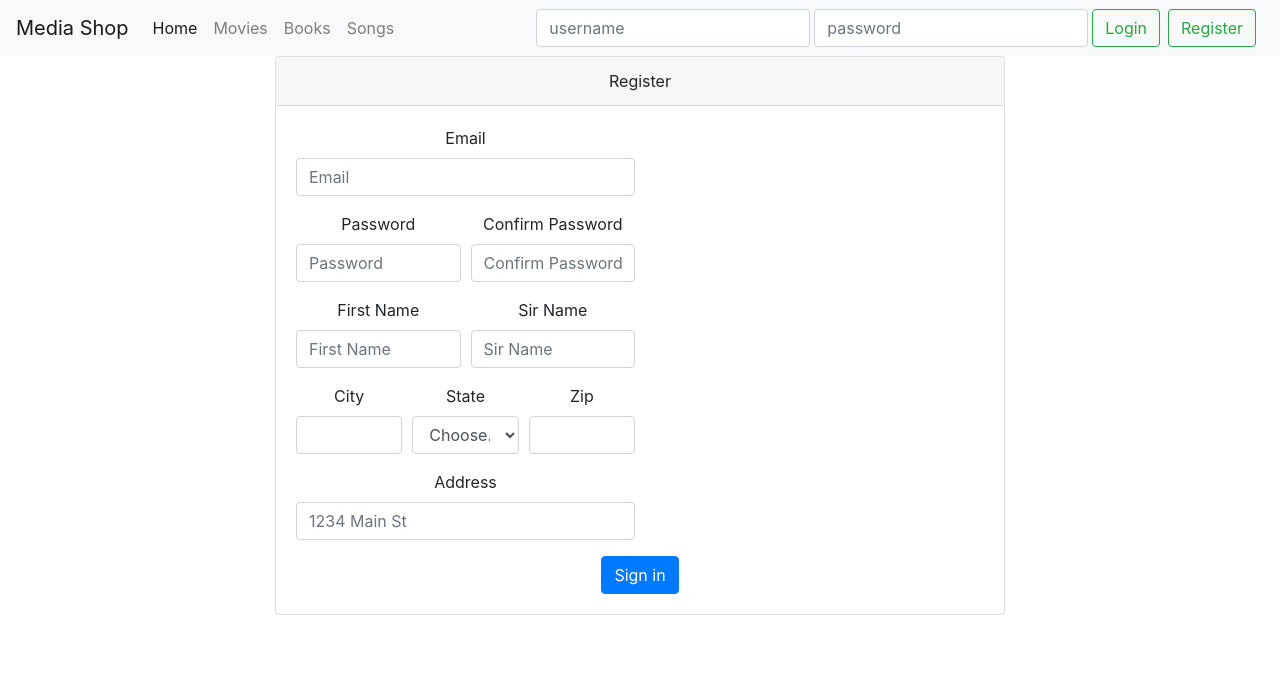
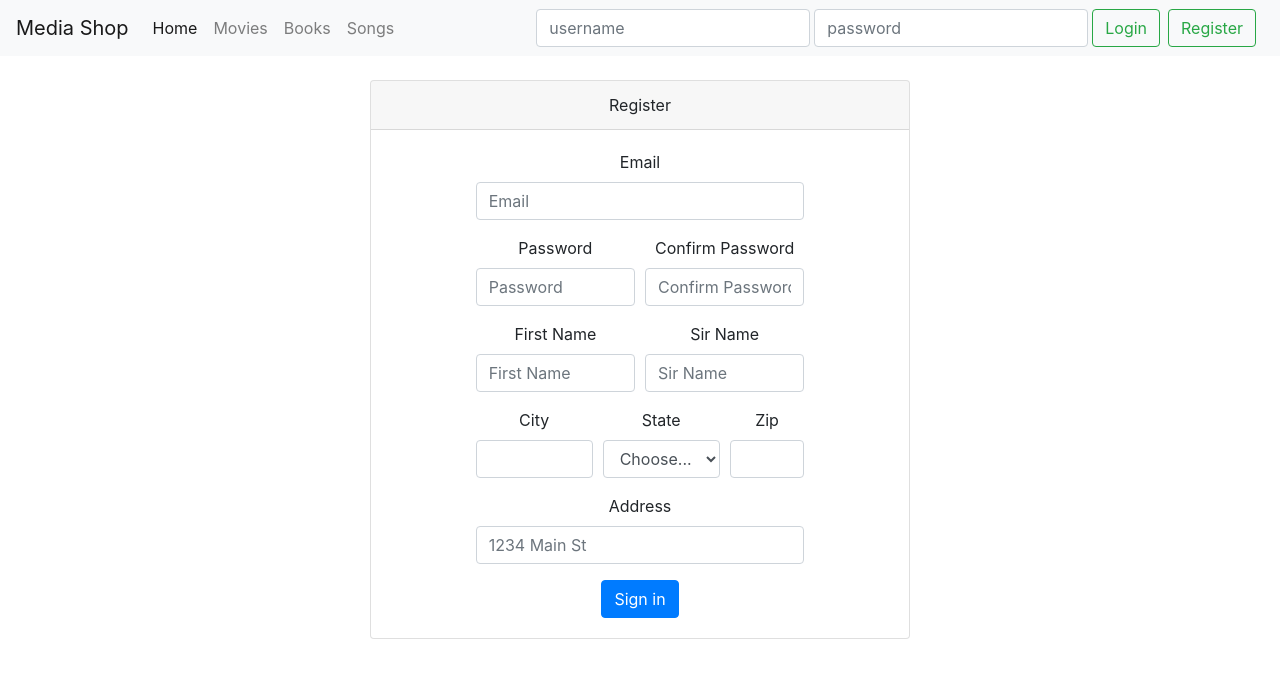
Before and after one commit to jakimcho/MediaShop, a React (Create React App) app: page /registration in a window 1280 px wide. Shown: the top 678 px of the page. Built offline with nearby package versions, Linux system fonts and the light colour scheme.

Commit message:
Finished Registration UI

```diff
--- a/src/components/registrationPage.jsx
+++ b/src/components/registrationPage.jsx
@@ -4,15 +4,15 @@ class RegistrationPage extends Component {
   state = {};
   render() {
     return (
-      <div class="cotainer">
-        <div class="row justify-content-center">
-          <div class="col-md-8">
-            <div class="card">
-              <div class="card-header">Register</div>
-              <div class="card-body">
-                <form>
-                  <div className="form-row">
-                    <div className="form-group col-md-6">
+      <div className="cotainer mt-4">
+        <div className="row justify-content-center">
+          <div className="col-md-6">
+            <div className="card">
+              <div className="card-header">Register</div>
+              <div className="card-body">
+                <form className="justify-content-center">
+                  <div className="form-row justify-content-center">
+                    <div className="form-group col-md-8">
                       <label for="inputEmail4">Email</label>
                       <input
                         type="email"
@@ -23,8 +23,8 @@ class RegistrationPage extends Component {
                     </div>
                   </div>
 
-                  <div className="form-row">
-                    <div className="form-group col-md-3">
+                  <div className="form-row justify-content-center">
+                    <div className="form-group col-md-4">
                       <label for="inputPassword4">Password</label>
                       <input
                         type="password"
@@ -33,7 +33,7 @@ class RegistrationPage extends Component {
                         placeholder="Password"
                       />
                     </div>
-                    <div className="form-group col-md-3">
+                    <div className="form-group col-md-4">
                       <label for="confirmPassword">Confirm Password</label>
                       <input
                         type="password"
@@ -44,8 +44,8 @@ class RegistrationPage extends Component {
                     </div>
                   </div>
 
-                  <div className="form-row">
-                    <div className="form-group col-md-3">
+                  <div className="form-row justify-content-center">
+                    <div className="form-group col-md-4">
                       <label for="userFirstName">First Name</label>
                       <input
                         type="text"
@@ -54,7 +54,7 @@ class RegistrationPage extends Component {
                         placeholder="First Name"
                       />
                     </div>
-                    <div className="form-group col-md-3">
+                    <div className="form-group col-md-4">
                       <label for="userSirName">Sir Name</label>
                       <input
                         type="text"
@@ -65,8 +65,8 @@ class RegistrationPage extends Component {
                     </div>
                   </div>
 
-                  <div className="form-row">
-                    <div className="form-group col-md-2">
+                  <div className="form-row justify-content-center">
+                    <div className="form-group col-md-3">
                       <label for="inputCity">City</label>
                       <input
                         type="text"
@@ -74,7 +74,7 @@ class RegistrationPage extends Component {
                         id="inputCity"
                       />
                     </div>
-                    <div className="form-group col-md-2">
+                    <div className="form-group col-md-3">
                       <label for="inputState">State</label>
                       <select id="inputState" className="form-control">
                         <option selected>Choose...</option>
@@ -91,8 +91,8 @@ class RegistrationPage extends Component {
                     </div>
                   </div>
 
-                  <div className="form-row">
-                    <div className="form-group col-md-6">
+                  <div className="form-row justify-content-center">
+                    <div className="form-group col-md-8">
                       <label for="inputAddress">Address</label>
                       <input
                         type="text"
--- a/src/index.css
+++ b/src/index.css
@@ -12,3 +12,23 @@ code {
   font-family: source-code-pro, Menlo, Monaco, Consolas, "Courier New",
     monospace;
 }
+
+.mt-1 {
+  margin-top: 2 !important;
+}
+
+.mt-2 {
+  margin-top: 4 !important;
+}
+
+.mt-3 {
+  margin-top: 6 !important;
+}
+
+.mt-4 {
+  margin-top: 8 !important;
+}
+
+.mt-5 {
+  margin-top: 10 !important;
+}
```
